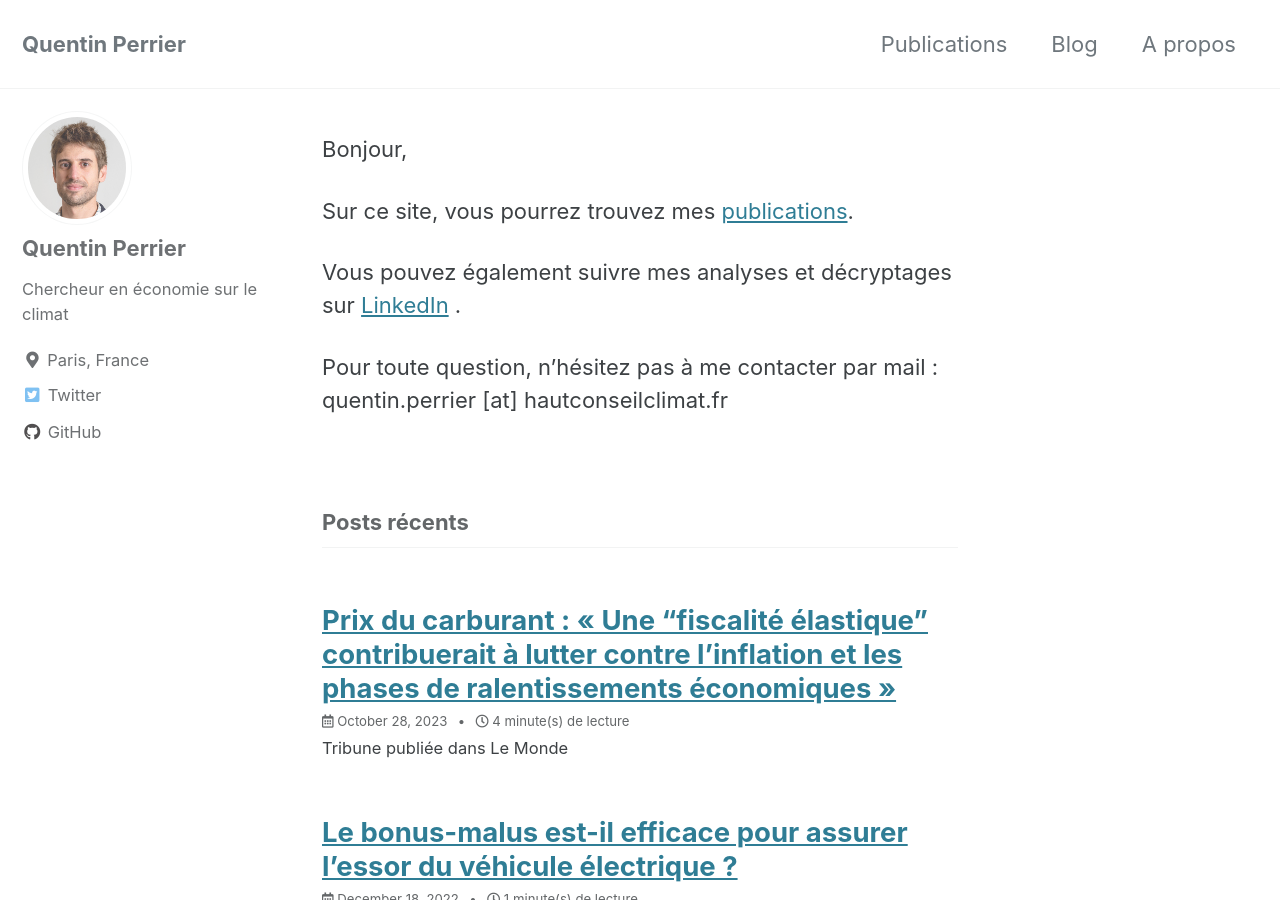
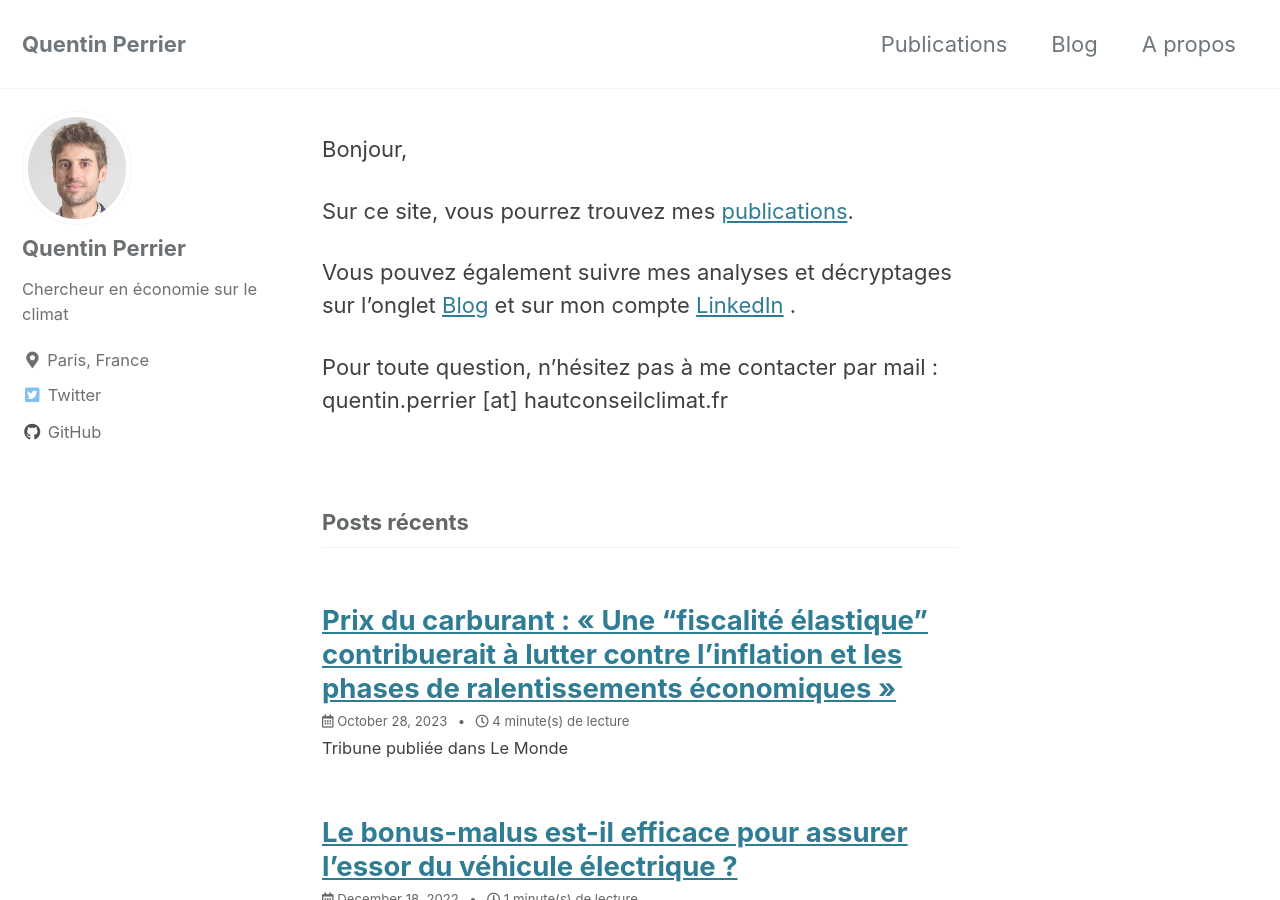
Before and after one commit to QuentinPerrier/QuentinPerrier.github.io, a Jekyll site: the page built from index.md, in a window 1280 px wide and 900 px high. Built offline with Jekyll 4.4.1, drawn with Linux system fonts in a browser that asks for light colours; cached includes are drawn as plain includes.

Commit message:
Update index

```diff
--- a/index.md
+++ b/index.md
@@ -7,7 +7,7 @@ Bonjour,
 
 Sur ce site, vous pourrez trouvez mes <a href="https://quentinperrier.com/publications/">publications</a>.
 
-Vous pouvez également suivre mes analyses et décryptages sur <a href="https://www.linkedin.com/in/quentin-perrier/">LinkedIn</a> .
+Vous pouvez également suivre mes analyses et décryptages sur l'onglet <a href="https://quentinperrier.com/blog/">Blog</a> et sur mon compte <a href="https://www.linkedin.com/in/quentin-perrier/">LinkedIn</a> .
 
 Pour toute question, n'hésitez pas à me contacter par mail : quentin.perrier [at] hautconseilclimat.fr
 
```
